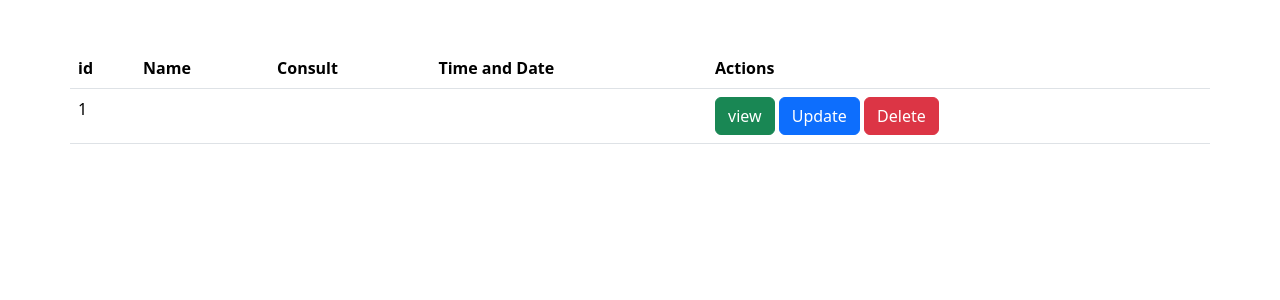
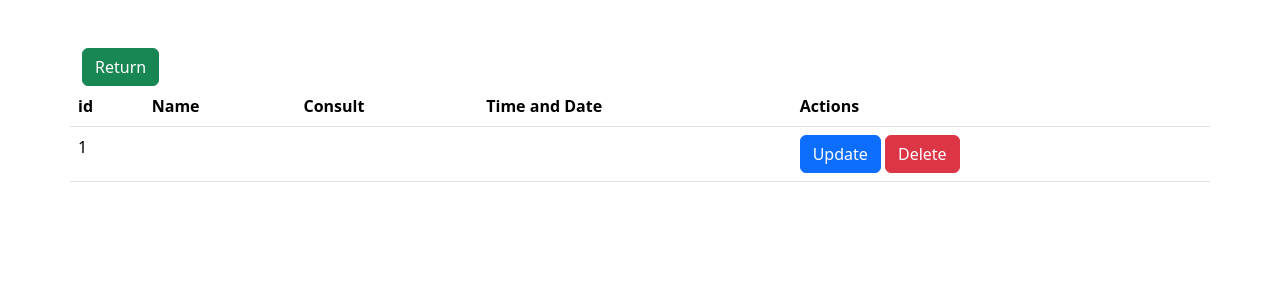
Before and after one commit to mattsandovalb/CRUD-Consultorio-del-coder, a PHP site: page /view/show.php?id=1 in a window 1280 px wide. Shown: the part 56-356 px from the top of the page. Run offline with PHP 8.4, Linux system fonts and the light colour scheme; tables that the repository leaves empty or names only in its code hold one stand-in row (values such as "Sample post"); data that the repository does not hold is empty.

Commit message:
Fixes routes and delete works

```diff
--- a/controller/consultController.php
+++ b/controller/consultController.php
@@ -21,11 +21,11 @@
         }
         public function update($id, $name)
         {
-            return ($this->model->update( $id, $name) != false) ? header ("Location:list.php?id=".$id) : header ("Location:list.php");
+            return ($this->model->update( $id, $name) != false) ? header ("Location:show.php?id=".$id) : header ("Location:show.php");
         }
-        public function delete($id)
+        public function delete($id, $name, $consult)
         {
-            return ($this->model->delete($id)) ? header("Location:list.php") : header ("Location:show.php?id=".$id) ;
+            return ($this->model->delete($id, $name, $consult)) ? header("Location:list.php") : header ("Location:show.php?id=".$id) ;
         }
     }
 ?>
--- a/model/consultModel.php
+++ b/model/consultModel.php
@@ -28,9 +28,10 @@
         }
         public function update($id, $name)
         {
-            $stament = $this->pdo->prepare("UPDATE quotes SET Name  = :Name WHERE id = :id");
-            $stament->bindParam(":Name", $name);
+            $stament = $this->pdo->prepare("UPDATE quotes SET name  = :name WHERE id = :id");
             $stament->bindParam(":id", $id);
+            $stament->bindParam(":name", $name);
+            // $stament->bindParam(":consult", $consult);
             return ($stament->execute()) ? $id : false ;
         }
         public function delete($id)
--- a/view/create.php
+++ b/view/create.php
@@ -16,11 +16,11 @@
       <div class="form_div">
         <div class="mb-3">
             <label for="exampleInputName" class="form-label">Name Team/Coder</label>
-            <input required  placeholder="Name" name="name" type="name" class="form-control" id="exampleInputEmail1" aria-describedby="emailHelp">
+            <input required  placeholder="Name" name="Name" type="name" class="form-control" id="exampleInputEmail1" aria-describedby="emailHelp">
         </div>
         <div class="mb-3">
             <label for="floatingTextarea2" class="mb-3">Consult</label>
-            <textarea required  class="form-control" name="consult" placeholder="Consult" id="floatingTextarea2" style="height: 100px"></textarea>
+            <textarea required  class="form-control" name="Consult" placeholder="Consult" id="floatingTextarea2" style="height: 100px"></textarea>
         </div>
         <button name="submit" value="send" type="submit" class="btn btn-primary">Save</button>
         <button name="submit" value="send" type="submit" class="btn btn-danger"><a class="text-decoration-none text-light" href="../index.php">Cancel</a></button>
--- a/view/delete.php
+++ b/view/delete.php
@@ -1,5 +1,5 @@
 <?php
     require_once("c://xampp/htdocs/Brifing_CRUD/controller/consultController.php");
     $obj = new consultController();
-    $obj->delete($_GET["id"]);
+    $obj->delete($_GET["id"], $_GET["Name"], $_GET["Consult"], $_GET["Date"]);
 ?>
--- a/view/send.php
+++ b/view/send.php
@@ -1,5 +1,5 @@
 <?php
     require_once("c://xampp/htdocs/Brifing_CRUD/controller/consultController.php");
     $obj = new consultController();
-    $obj->save($_POST['name'], $_POST['consult']);
+    $obj->save($_POST['Name'], $_POST['Consult']);
 ?>
--- a/view/show.php
+++ b/view/show.php
@@ -4,18 +4,13 @@
     $obj = new consultController();
     $date = $obj->show($_GET['id']);
 ?>
-<!DOCTYPE html>
-<html lang="en">
-<head>
-    <meta charset="UTF-8">
-    <meta http-equiv="X-UA-Compatible" content="IE=edge">
-    <meta name="viewport" content="width=device-width, initial-scale=1.0">
-    <link href="https://cdn.jsdelivr.net/npm/bootstrap@5.3.0-alpha1/dist/css/bootstrap.min.css" rel="stylesheet" integrity="sha384-GLhlTQ8iRABdZLl6O3oVMWSktQOp6b7In1Zl3/Jr59b6EGGoI1aFkw7cmDA6j6gD" crossorigin="anonymous">
 
-    <title>Quotes List</title>
-</head>
-<body>
+
 <table class="table container">
+  <div class="container gap-5">
+  <a href="list.php" class="btn btn-success">Return</a>
+  </div>
+
   <thead class="bg-primary text-align-center">
     <tr>
       <th scope="col">id</th>
@@ -32,14 +27,31 @@
       <td scope="row"><?=$date["Consult"]?></td>
       <td scope="row"><?=$date["Date"]?></td>
       <td>
-        <button class="btn btn-success">view</button>
-        <button class="btn btn-primary">Update</button>
-        <button class="btn btn-danger">Delete</button>
+        <a href="edit.php?id=<?= $date[0]?>" class="btn btn-primary">Update</a>
+        <!-- Button trigger modal -->
+        <button type="button" class="btn btn-danger" data-bs-toggle="modal" data-bs-target="#exampleModal">
+                        Delete
+                      </button>
+                      <!-- Modal -->
+                      <div class="modal fade" id="exampleModal" tabindex="-1" aria-labelledby="exampleModalLabel" aria-hidden="true">
+                        <div class="modal-dialog">
+                          <div class="modal-content">
+                            <div class="modal-header">
+                              <h1 class="modal-title fs-5" id="exampleModalLabel">Delete Consult</h1>
+                              <button type="button" class="btn-close" data-bs-dismiss="modal" aria-label="Close"></button>
+                            </div>
+                            <div class="modal-body">
+                              Are you sure you want to delete this consult?
+                            </div>
+                            <div class="modal-footer">
+                              <button type="button" class="btn btn-secondary" data-bs-dismiss="modal">Close</button>
+                              <button type="button" class="btn btn-danger"><a class="text-decoration-none text-light" href="delete.php?id="<?= $date[0]?>>Delete</a></button>
+                            </div>
+                          </div>
+                        </div>
+                      </div>
       </td>
     </tr>
 
   </tbody>
 </table>
-
-</body>
-</html>
```
Also changed, not shown: view/list.php (+5 -5 lines).
